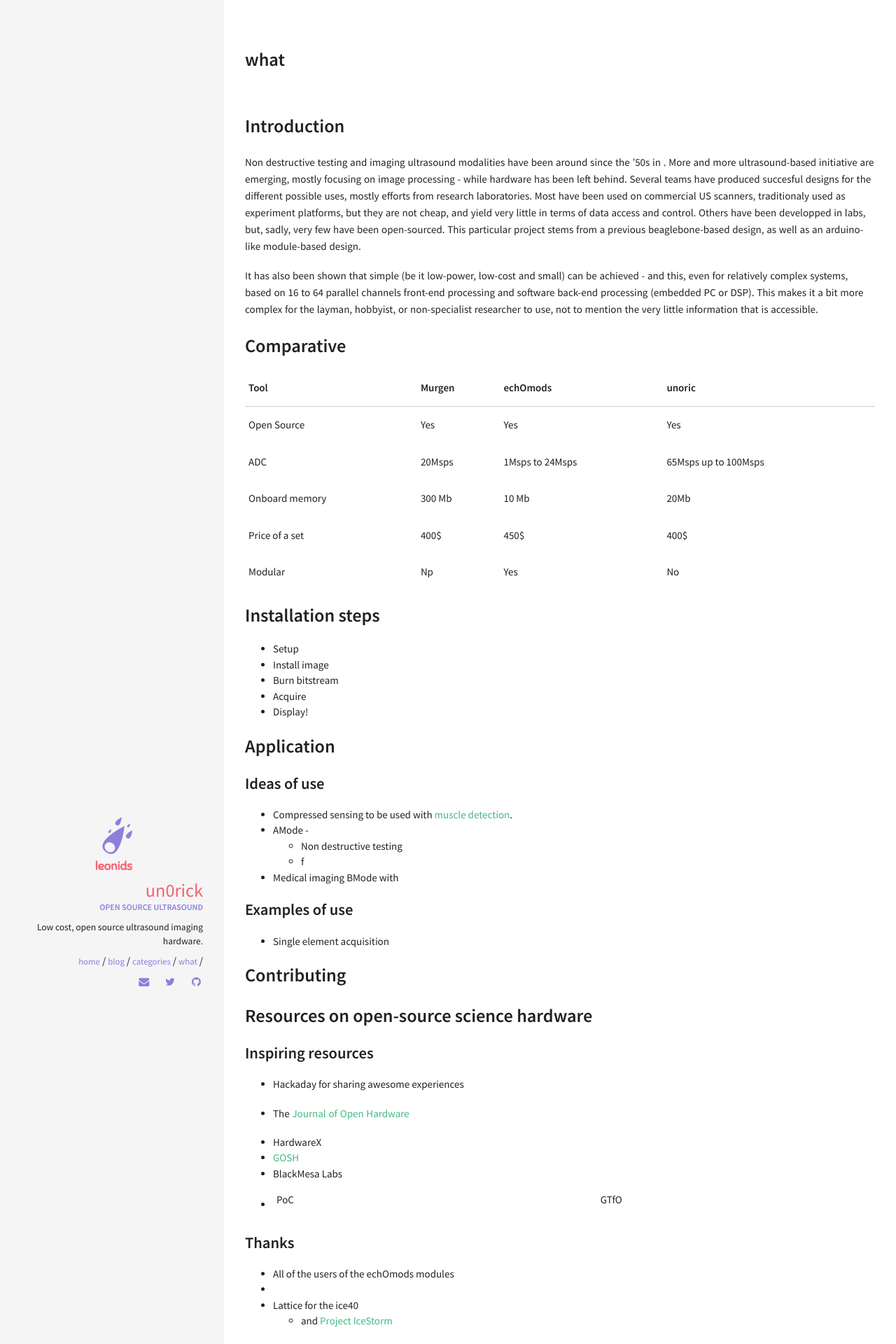
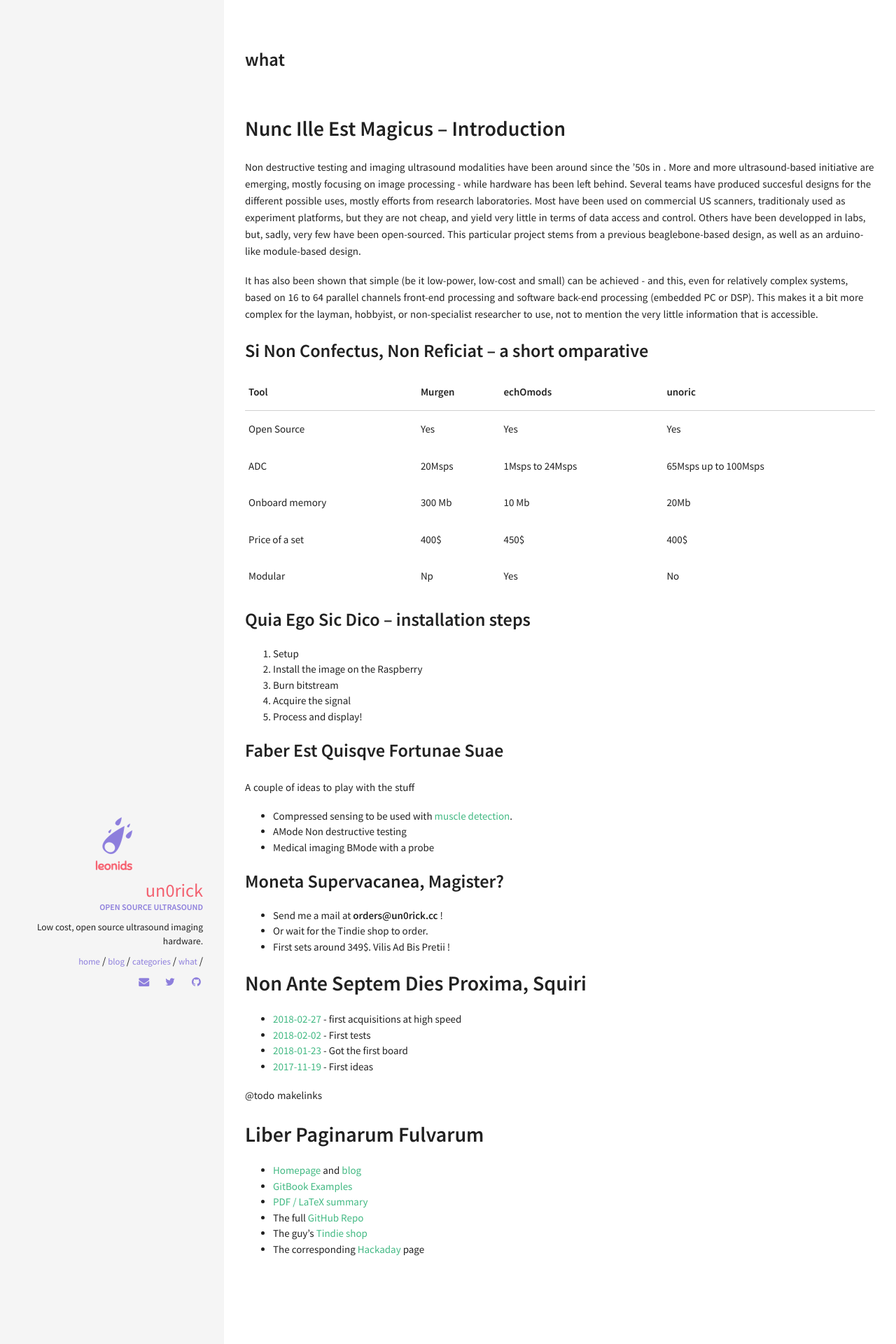
Before and after one commit to kelu124/un0rick, a Jekyll site: the page built from index.md, in a window 1280 px wide. Shown: the top 1920 px of the page at 70% size. Built offline with Jekyll 4.4.1, drawn with Linux system fonts in a browser that asks for light colours; some of the changed text lies outside the part shown.

Commit message:
Pushing first commits

```diff
--- a/index.md
+++ b/index.md
@@ -4,7 +4,7 @@
 permalink: /
 ---
 
-## Introduction
+# Nunc Ille Est Magicus -- Introduction
 
 Non destructive testing and imaging ultrasound modalities have been around since the '50s in . More and more ultrasound-based initiative are emerging, mostly focusing on image processing - while hardware has been left behind. Several teams have produced succesful designs for the different possible uses, mostly efforts from research laboratories. Most have been used on commercial US scanners, traditionaly used as experiment platforms, but they are not cheap, and yield very little in terms of data access and control. Others have been developped in labs, but, sadly, very few have been open-sourced. This particular project stems from a previous beaglebone-based design, as well as an arduino-like module-based design.
 
@@ -13,7 +13,7 @@
 
 
 
-## Comparative
+## Si Non Confectus, Non Reficiat -- a short omparative
 
 | Tool           	| Murgen 	| echOmods        	| unoric               	|
 |----------------	|--------	|-----------------	|----------------------	|
@@ -23,78 +23,42 @@
 | Price of a set	| 400$		| 450$			| 400$			|
 | Modular		| Np		| Yes			| No			|
 
-## Installation steps
+## Quia Ego Sic Dico -- installation steps
 
-* Setup
-* Install image
-* Burn bitstream
-* Acquire
-* Display!
+1. Setup
+2. Install the image on the Raspberry
+3. Burn bitstream
+4. Acquire the signal
+5. Process and display!
 
-## Application
+## Faber Est Quisqve Fortunae Suae
 
-### Ideas of use
+A couple of ideas to play with the stuff
 
 * Compressed sensing to be used with [muscle detection]().
-* AMode -
-  * Non destructive testing
-  * f
-* Medical imaging BMode with
+* AMode Non destructive testing
+* Medical imaging BMode with a probe
 
+## Moneta Supervacanea, Magister?
 
-### Examples of use
+* Send me a mail at __orders@un0rick.cc__ !
+* Or wait for the Tindie shop to order.
+* First sets around 349$.  Vilis Ad Bis Pretii !
 
-* Single element acquisition
+# Non Ante Septem Dies Proxima, Squiri
 
-## Contributing
+* [2018-02-27](http://un0rick.cc/articles/2018-02/good-news) - first acquisitions at high speed
+* [2018-02-02]() - First tests
+* [2018-01-23]() - Got the first board
+* [2017-11-19]() - First ideas
 
+@todo makelinks
 
-## Resources on open-source science hardware
+# Liber Paginarum Fulvarum
 
-### Inspiring resources
-
-* Hackaday for sharing awesome experiences
-* The [Journal of Open Hardware](https://openhardware.metajnl.com/)
-
-* HardwareX
-* [GOSH](http://openhardware.science/)
-* BlackMesa Labs
-* PoC || GTfO
-
-### Thanks
-
-* All of the users of the echOmods modules
-*
-* Lattice for the ice40
-  * and [Project IceStorm](http://www.clifford.at/icestorm/)
-* Raspberry Pi for the awesome Pi W
-
-* MacroFab for the prototype boards
-
-
-
-* ATL to have produced superb mechanical probes
-
-* And of course thanks to David!
-
-
-
-## Links // Liber Paginarum Fulvarum (Latatian: "Book of yellow pages")
-
-* Homepage
-* GitBook Examples
-* PDF / LaTeX summary
-* GitHub Repo
-* Tindie
-* Hackaday
-
-
-
-///
-
-* @senjak https://wiki.lspace.org/mediawiki/Latatian_Phrases (
-  * Si Non Confectus, Non Reficiat -- "If It Ain't Broke, Don't Fix It"  (motto)
-  * Stercus, Stercus, Stercus, Morituri Sum -- "Oh Shit, Oh Shit, Oh Shit, I'm Gonna Die"
-  * Nunc Ille Est Magicus  ? --  "Now That's Magic" - Guild of Conjurors
-  * Non Ante Septem Dies Proxima, Squiri  -- "Not Before Next Week, Squire" (plombiers)
-  * Vilis Ad Bis Pretii -- "Cheap At Twice The Price" (marchands)
+* [Homepage](http://un0rick.cc) and [blog](http://un0rick.cc/blog/)
+* [GitBook Examples](http://git.un0rick.cc)
+* [PDF / LaTeX summary](http://un0rick.cc)
+* The full [GitHub Repo](https://github.com/kelu124/un0rick)
+* The guy's [Tindie shop](https://www.tindie.com/stores/kelu124/)
+* The corresponding [Hackaday](https://hackaday.io/project/28375-un0rick-an-ice40-ultrasound-board) page
```
Also changed, not shown: _posts/2017-11-19-first-ideas.md (added, +25 -0 lines), _posts/2018-01-23-first-board.md (added, +9 -0 lines), _posts/2018-02-02-first-tests.md (added, +9 -0 lines).
